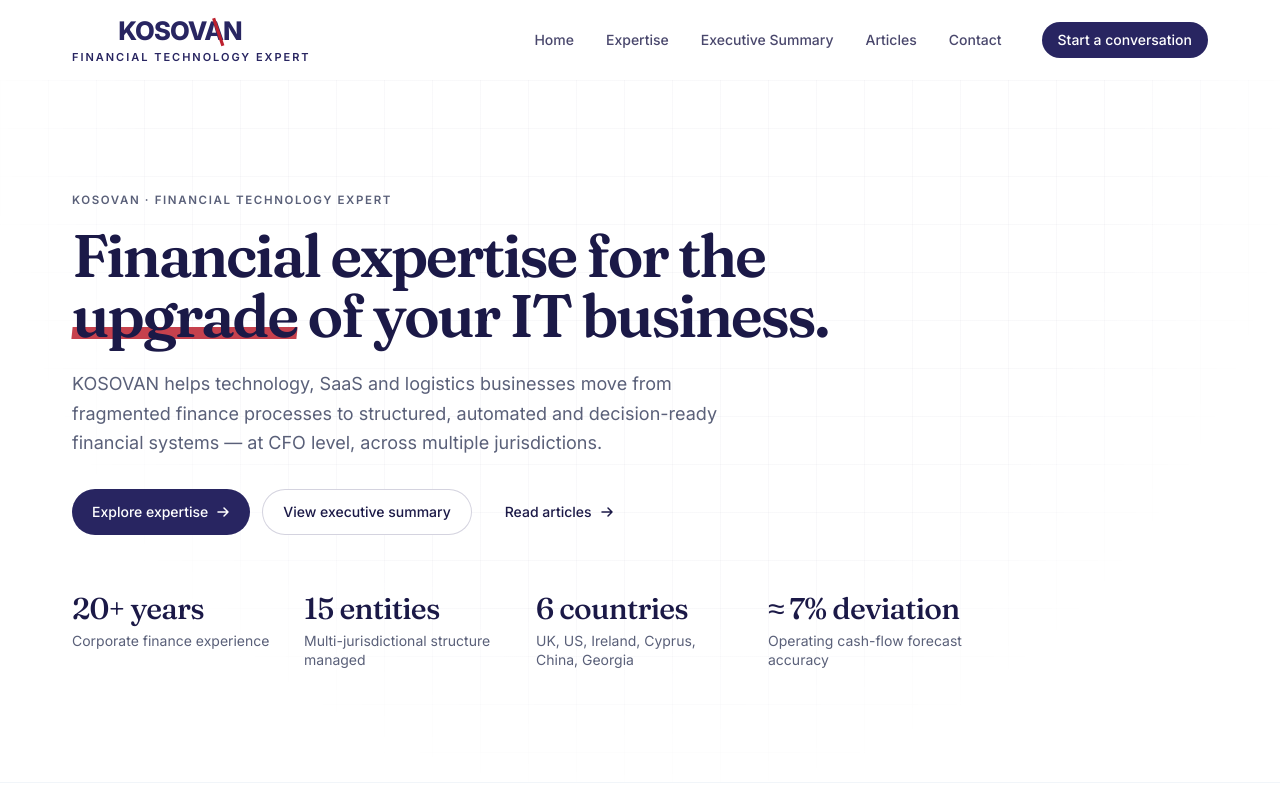
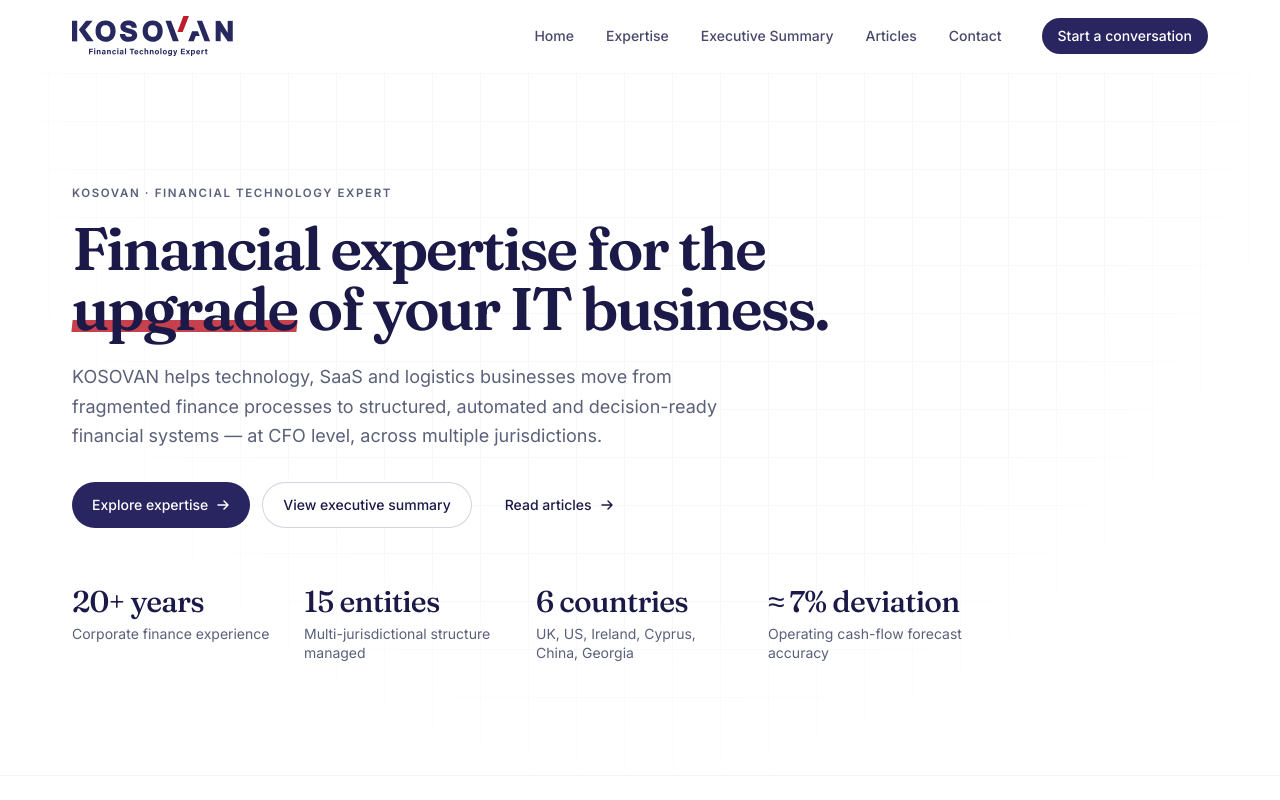
Before and after one commit to valeriy-star/finance-website, a Next.js app: page / in a window 1280 px wide. Shown: the top 800 px of the page. Built offline with nearby package versions, Linux system fonts and the light colour scheme.

Commit message:
Update Logo.tsx

```diff
--- a/src/components/Logo.tsx
+++ b/src/components/Logo.tsx
@@ -1,61 +1,38 @@
 import Link from 'next/link';
+import Image from 'next/image';
+import { asset } from '@/lib/paths';
 
 type LogoProps = {
+  /** "dark" for indigo wordmark on white surfaces, "light" for white wordmark on dark surfaces. */
   variant?: 'dark' | 'light';
+  /** Kept for API compatibility — the new SVG includes the tagline natively. */
   showTagline?: boolean;
   className?: string;
 };
 
-/**
- * Inline-SVG recreation of the KOSOVAN wordmark, faithful to the EPS:
- *  - heavy sans wordmark
- *  - a single crimson diagonal stroke through the V
- *  - optional "Financial Technology Expert" tagline
- *
- * Used in the header, footer and hero. The raster fallback lives at
- * /public/images/kosovan-logo.svg and /public/images/kosovan-logo.png.
- */
-export function Logo({ variant = 'dark', showTagline = true, className = '' }: LogoProps) {
-  const ink = variant === 'dark' ? '#282561' : '#FFFFFF';
-  const accent = '#BD202E';
-
+// The KOSOVAN logo, supplied as an SVG file rather than drawn inline.
+// Two colour variants live in /public/images/:
+//   kosovan-logo.svg        — indigo wordmark + tagline + red stroke
+//   kosovan-logo-light.svg  — white wordmark + tagline + red stroke
+// Native aspect ratio is ~426 × 106 (~4:1).
+export function Logo({ variant = 'dark', className = '' }: LogoProps) {
+  const src = asset(
+    variant === 'dark' ? '/images/kosovan-logo.svg' : '/images/kosovan-logo-light.svg',
+  );
   return (
-    <Link href="/" aria-label="KOSOVAN — Financial Technology Expert" className={`inline-flex flex-col leading-none ${className}`}>
-      <svg
-        viewBox="0 0 320 70"
-        xmlns="http://www.w3.org/2000/svg"
-        className="h-7 sm:h-8 w-auto"
-        role="img"
-        aria-hidden="true"
-      >
-        <text
-          x="0"
-          y="52"
-          fontFamily="Inter, system-ui, sans-serif"
-          fontWeight="800"
-          fontSize="56"
-          letterSpacing="-2"
-          fill={ink}
-        >
-          KOSOVAN
-        </text>
-        {/* Crimson diagonal stroke through the V — visually anchored to the V glyph */}
-        <path
-          d="M210 8 L228 62"
-          stroke={accent}
-          strokeWidth="7"
-          strokeLinecap="square"
-        />
-      </svg>
-      {showTagline && (
-        <span
-          className={`mt-1 text-[10px] sm:text-[11px] font-semibold tracking-[0.18em] uppercase ${
-            variant === 'dark' ? 'text-brand' : 'text-white/80'
-          }`}
-        >
-          Financial Technology Expert
-        </span>
-      )}
+    <Link
+      href="/"
+      aria-label="KOSOVAN — Financial Technology Expert"
+      className={`inline-block ${className}`}
+    >
+      <Image
+        src={src}
+        alt="KOSOVAN — Financial Technology Expert"
+        width={426}
+        height={106}
+        priority
+        className="h-9 sm:h-10 w-auto"
+      />
     </Link>
   );
 }
```
